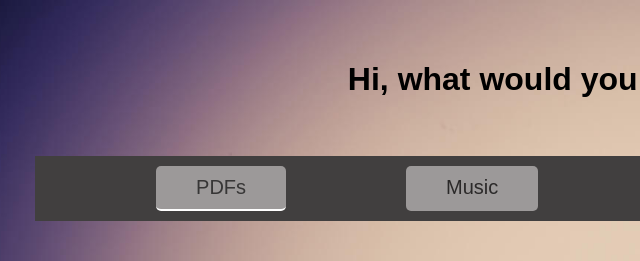
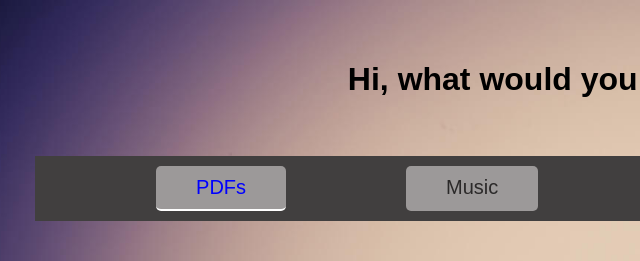
Before and after one commit to Matteus23/MatteusAndElinor, a website: page Client/index.html in a window 1280 px wide. In both pictures the pointer is over the link "PDFs". Shown: the top 261 px of the page, 5-645 px from the left. Drawn offline with Linux system fonts and the light colour scheme.

Commit message:
Update style.css

```diff
--- a/Client/style.css
+++ b/Client/style.css
@@ -121,3 +121,8 @@ header {
   .nav-link:hover, .search-link:hover {
     border-bottom: 2px solid white;
   }
+
+
+  a:hover {
+    color: blue
+  }
```
